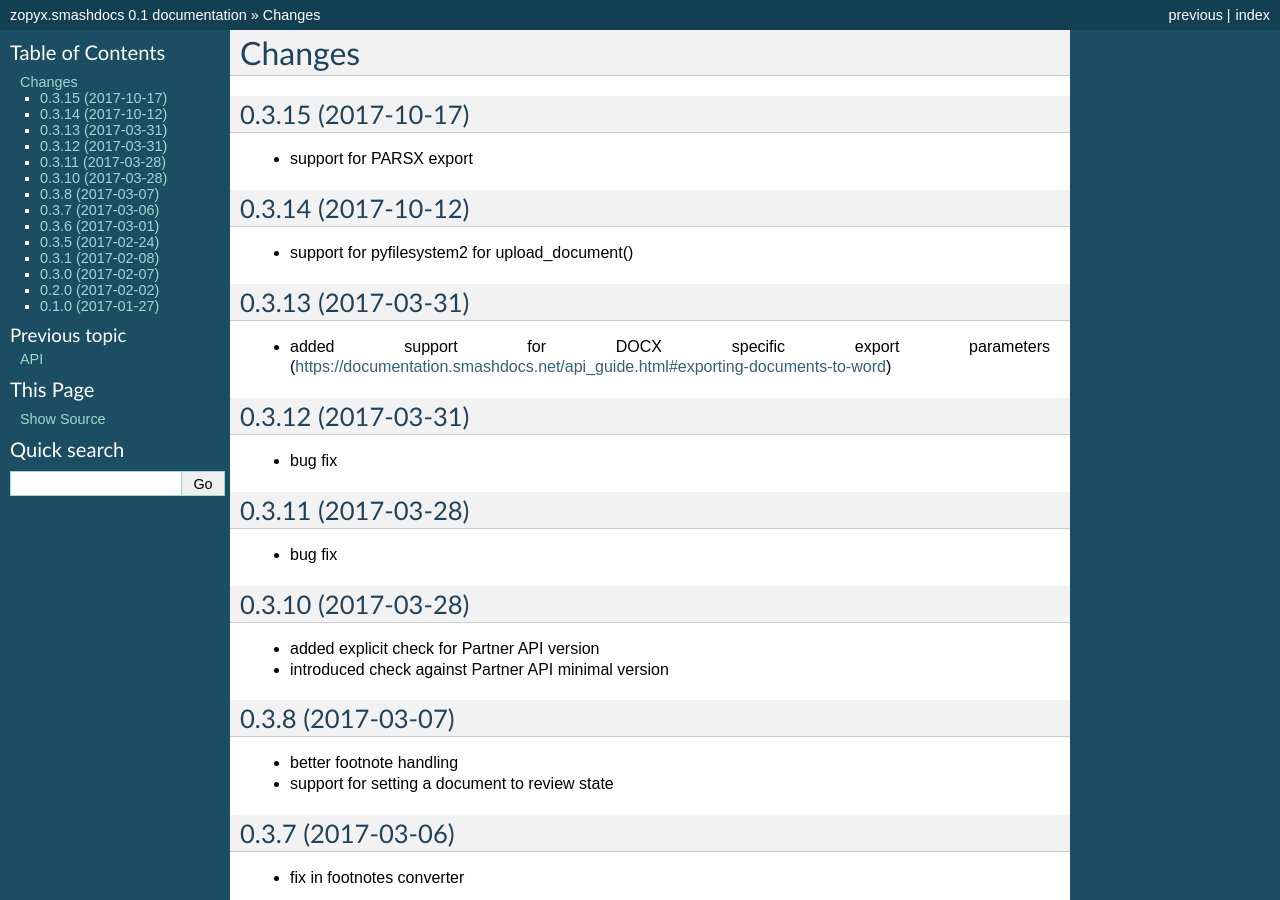
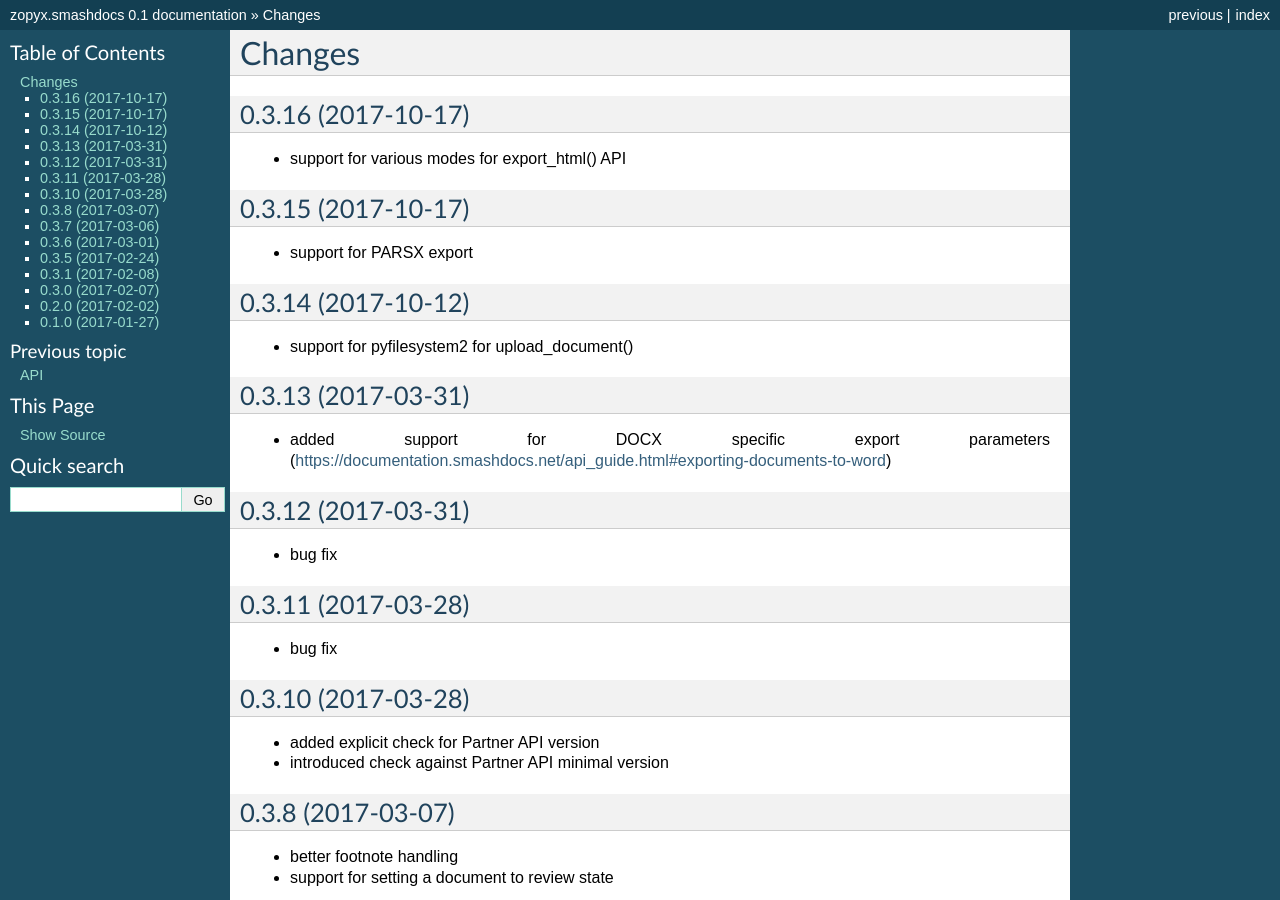
Before and after one commit to Art-Ko/zopyx.smashdocs, a Sphinx documentation site: the page built from docs/source/HISTORY.rst, in a window 1280 px wide and 900 px high. Built offline with Sphinx 7.4.7, drawn with Linux system fonts in a browser that asks for light colours.

Commit message:
updatedd

```diff
--- a/docs/source/HISTORY.rst
+++ b/docs/source/HISTORY.rst
@@ -1,5 +1,9 @@
 Changes
 -------
+0.3.16 (2017-10-17)
++++++++++++++++++++
+- support for various modes for export_html() API
+
 0.3.15 (2017-10-17)
 +++++++++++++++++++
 - support for PARSX export
--- a/setup.py
+++ b/setup.py
@@ -2,7 +2,7 @@ import io
 import os
 from setuptools import setup, find_packages
 
-version = '0.3.15'
+version = '0.3.16'
 
 setup(name='zopyx.smashdocs',
       version=version,
```
